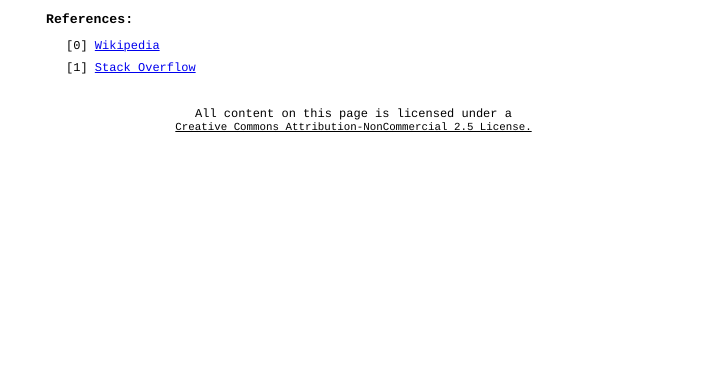
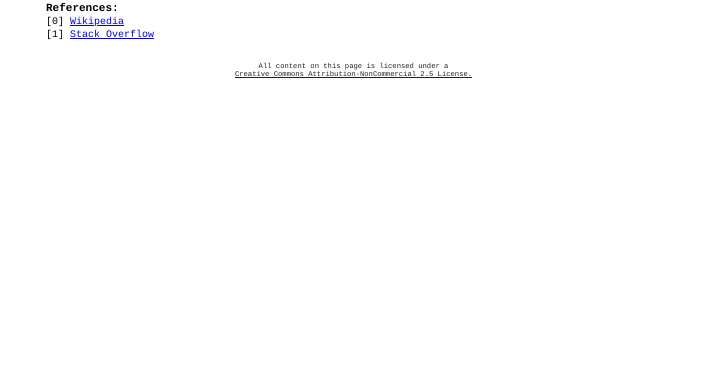
Before and after one commit to 10panels/10panels.github.io, a plain HTML site: page index.html in a window 1280 px wide. Shown: the part 435-800 px from the top of the page, without its empty margins (264-965 px from the left). Drawn offline with Linux system fonts and the light colour scheme.

Commit message:
fix reference and footer formatting

```diff
--- a/css/main.css
+++ b/css/main.css
@@ -28,7 +28,8 @@ body
 
 .references_section
 {
-	margin-top: 20px;
+	font-size: 10px;
+	margin-top: 10px;
 	margin-bottom: 0px;
 	float: left;
 	clear: both;
@@ -36,6 +37,8 @@ body
 
 .footer_section
 {
+	font-size: 0.6em;
+	color: #222222;
 	float: left;
 	clear: both;
 	text-align: center;
@@ -73,15 +76,23 @@ body
 	font-size: 1.1em;
 	font-weight: bold;
 	margin-left: 20px;
+	margin-bottom: 0px;
+}
+
+.references_group
+{
+	margin: 2px 0px 0px 20px;
+	padding: 0px;
 }
 
 .references_item
 {
 	text-align: left;
 	font-size: 1em;
-	margin-bottom: 8px;
+	margin-bottom: 2px;
 	list-style-type: none;
 }
+
 .nav_button
 {
 	font-size: 2.5em;
@@ -139,10 +150,8 @@ body
 	color: #aaaaaa;
 }
 
-
 .license_link
 {
-	font-size: 0.9em;
 	text-decoration: underline;
-	color: #000000;
+	color: #222222;
 }
--- a/index.html
+++ b/index.html
@@ -43,7 +43,7 @@
 
 			<div class="references_section">
 				<div class="references_header">References:</div>
-				<ul>
+				<ul class="references_group">
 					<li class="references_item">[0] <a href="https://en.wikipedia.org/wiki/Tail_call">Wikipedia</a></li>
 					<li class="references_item">[1] <a href="http://stackoverflow.com/questions/310974/what-is-tail-call-optimization#310980">Stack Overflow</a></li>
 				</ul>
```
Also changed, not shown: index_00000001.html (+1 -1 lines), index_00000010.html (+1 -1 lines).
